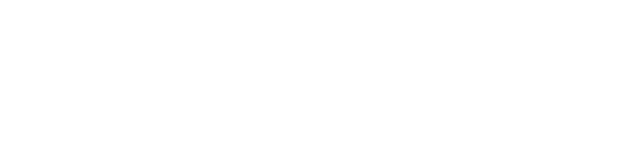
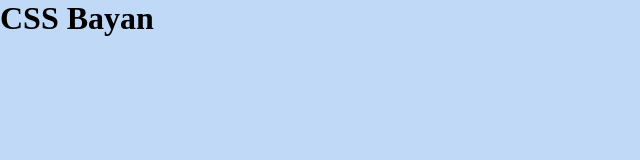
Before and after one commit to SidoryakaSergey/cssBayan, a plain HTML site: page cssBayan/index.html in a window 1280 px wide. Shown: the whole page, without its empty margins (0-640 px from the left). Drawn offline with Linux system fonts and the light colour scheme.

Commit message:
feat: add h1 title (Fri, Mar 10, 2023  6:25:54 PM)

```diff
--- a/cssBayan/index.html
+++ b/cssBayan/index.html
@@ -7,5 +7,9 @@
     <title>cssBayan</title>
     <link rel="stylesheet" href="style.css" />
   </head>
-  <body></body>
+  <body>
+    <div class="wrapper">
+      <h1>CSS Bayan</h1>
+    </div>
+  </body>
 </html>
--- a/cssBayan/style.css
+++ b/cssBayan/style.css
@@ -0,0 +1,9 @@
+* {
+  margin: 0;
+  padding: 0;
+  box-sizing: border-box;
+}
+
+body {
+  background-color: rgb(191, 217, 247);
+}
```
